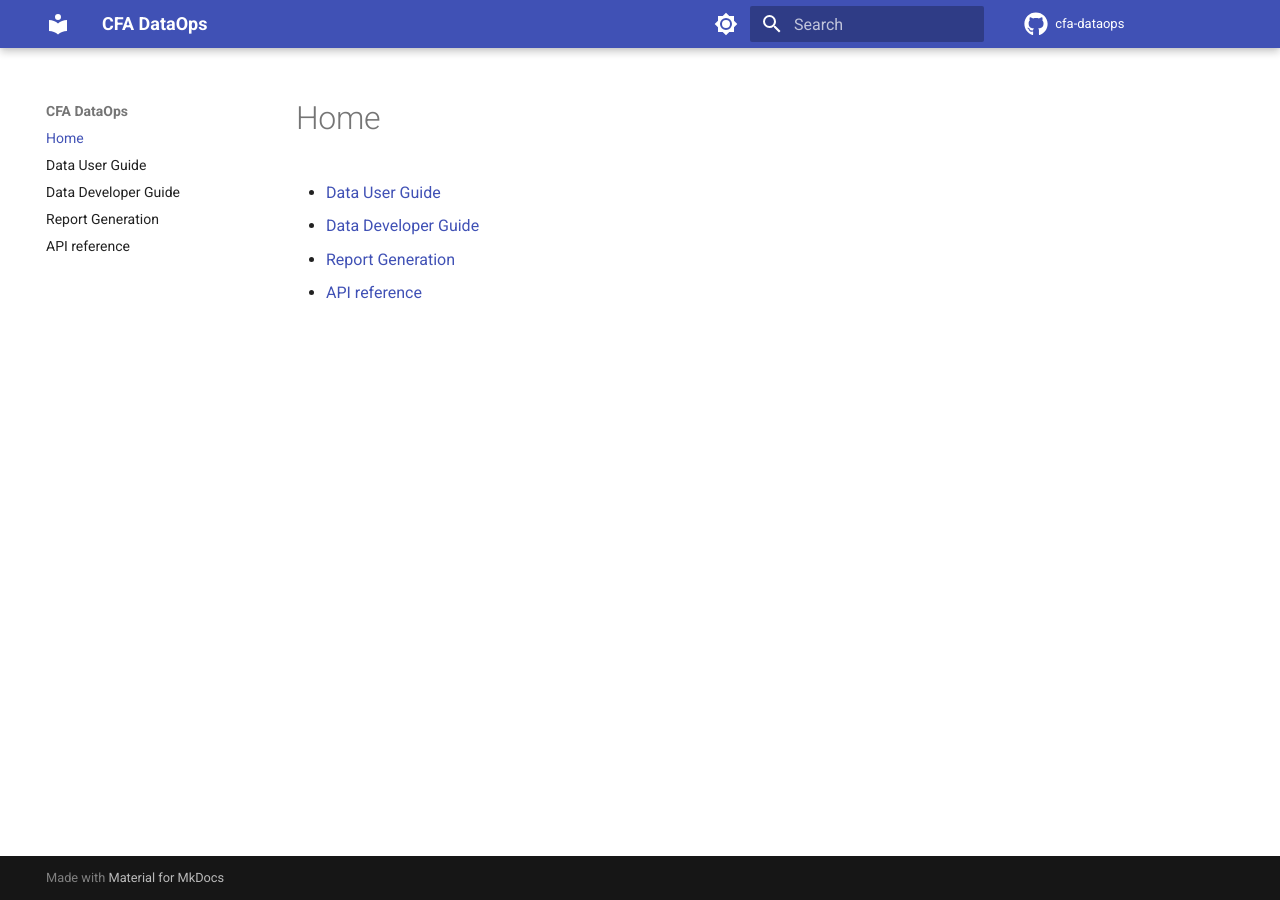
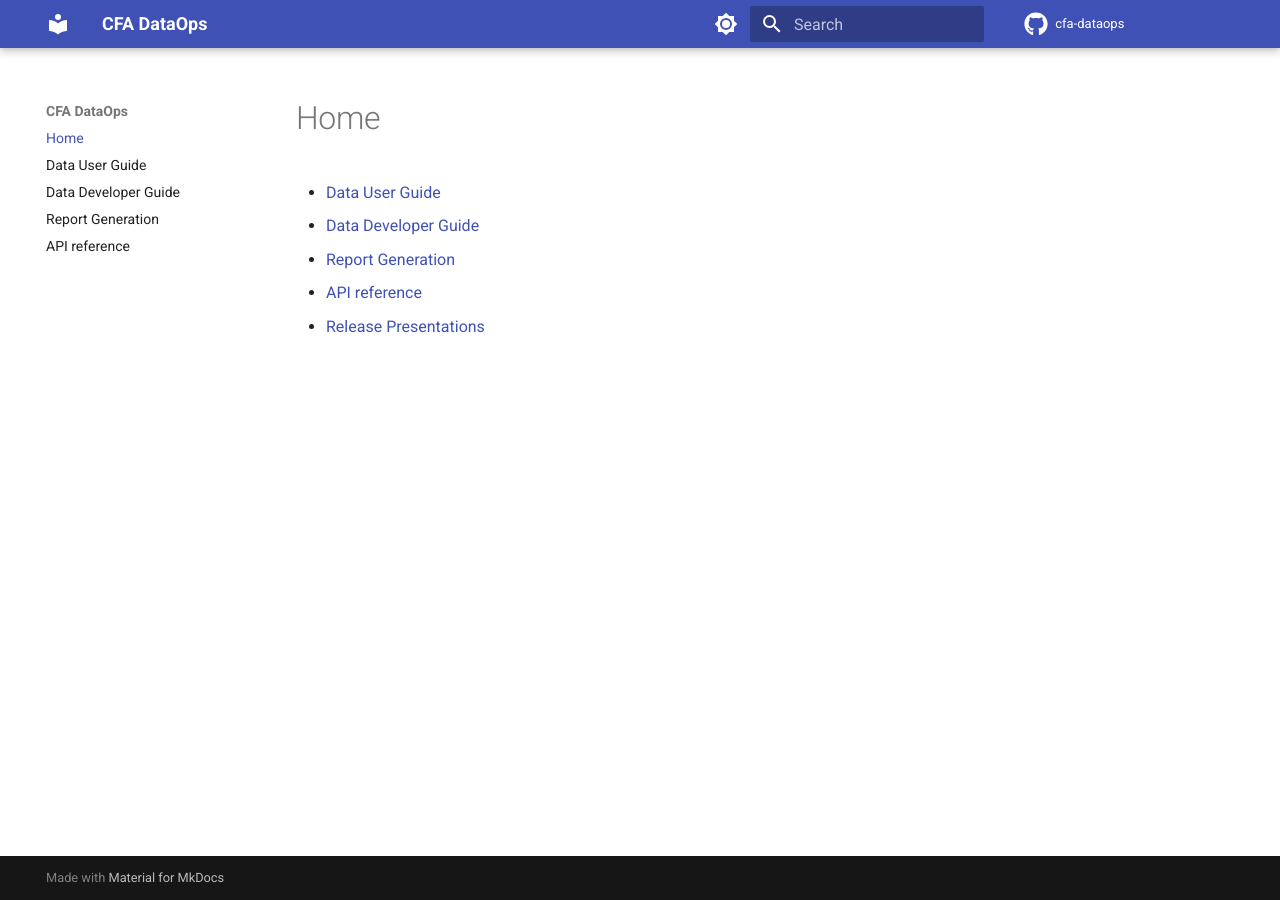
Before and after one commit to CDCgov/cfa-dataops, an MkDocs documentation site: the page built from docs/index.md, in a window 1280 px wide. Built offline with MkDocs 1.6.1 and Material for MkDocs 9.7.7, drawn with Linux system fonts in a browser that asks for light colours; comment, search, counter and statistics services are not loaded.

Commit message:
adding update to index

```diff
--- a/docs/index.md
+++ b/docs/index.md
@@ -4,3 +4,4 @@
 - [Data Developer Guide](data_developer_guide.md)
 - [Report Generation](report_generation.md)
 - [API reference](api.md)
+- [Release Presentations](release_presentations.md)
```
